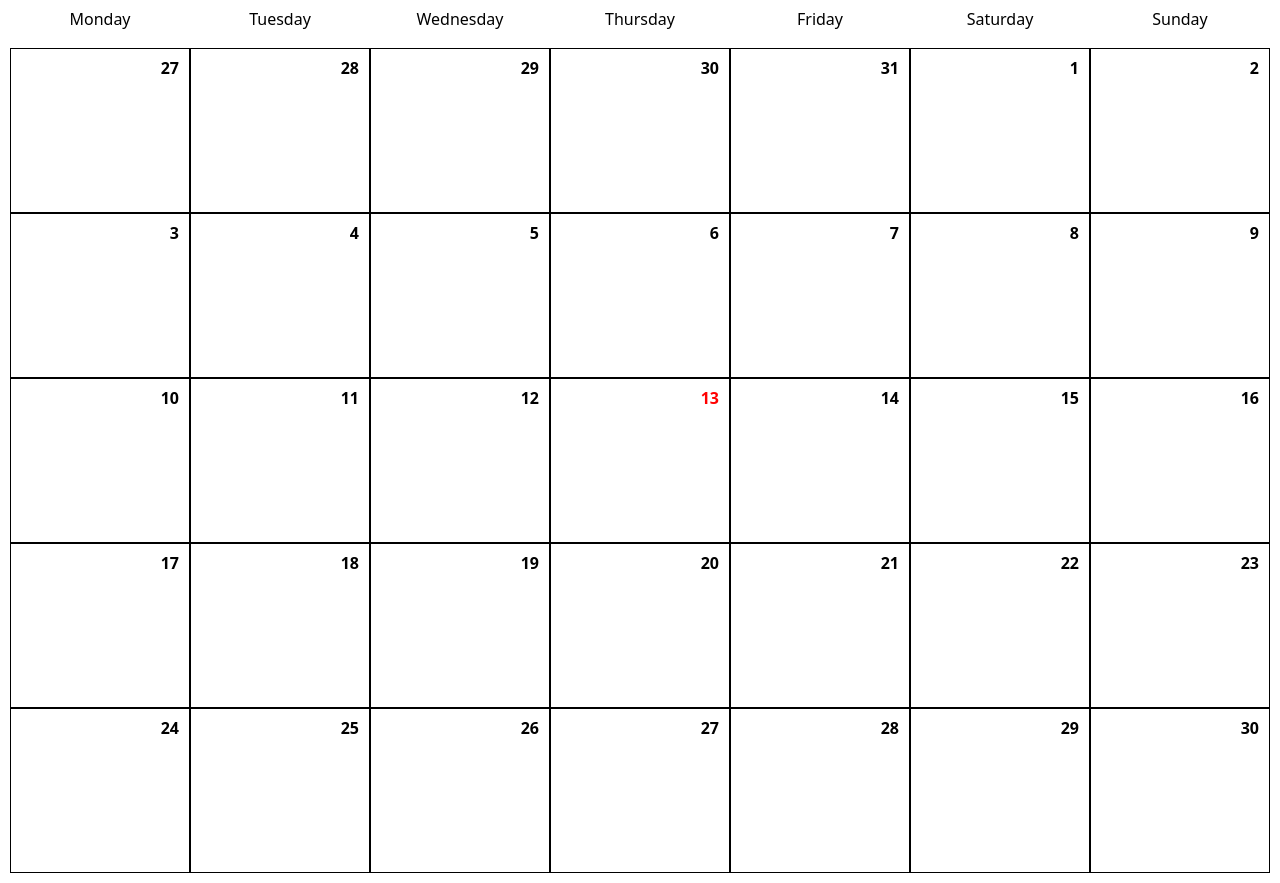
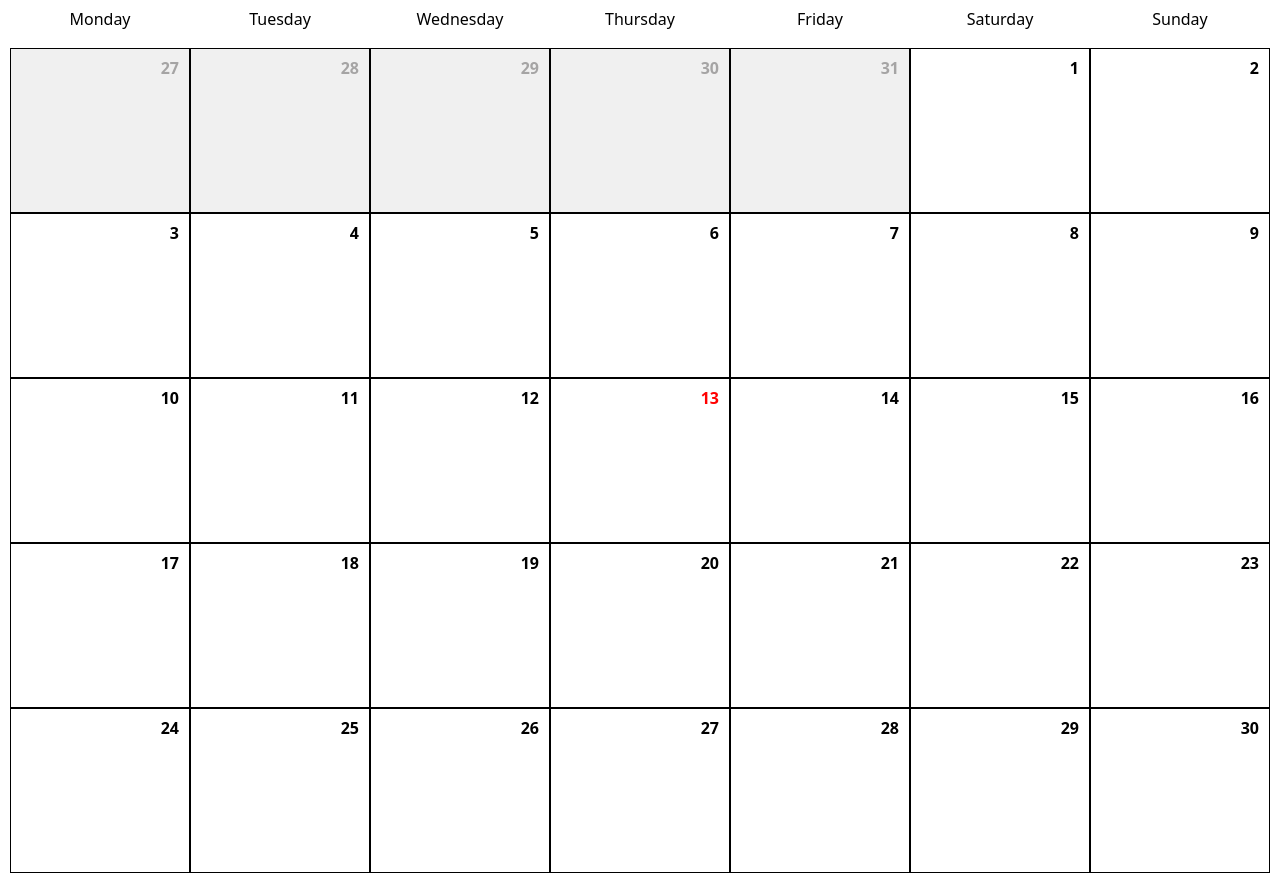
Before and after one commit to kalwabed/ak-calendar, a React (Vite) app: page / in a window 1280 px wide. Built offline with nearby package versions, Linux system fonts and the light colour scheme.

Commit message:
chore: background for previous month

```diff
--- a/src/App.css
+++ b/src/App.css
@@ -24,6 +24,11 @@
   font-weight: bold;
 }
 
+.previous-month {
+  background-color: #f0f0f0;
+  color: rgb(165, 164, 164);
+}
+
 .day .today {
   border-radius: 5px;
   color: red;
--- a/src/App.tsx
+++ b/src/App.tsx
@@ -59,8 +59,8 @@ function App() {
       </header>
 
       <div className="date-grid">
-        {calendar.map(({ day, isToday }, i) => (
-          <div key={i} className="day">
+        {calendar.map(({ day, isToday, isCurrentMonth }, i) => (
+          <div key={day + i} className={`day ${!isCurrentMonth && 'previous-month'}`}>
             <p className={isToday ? 'today' : ''}>{day}</p>
           </div>
         ))}
```
